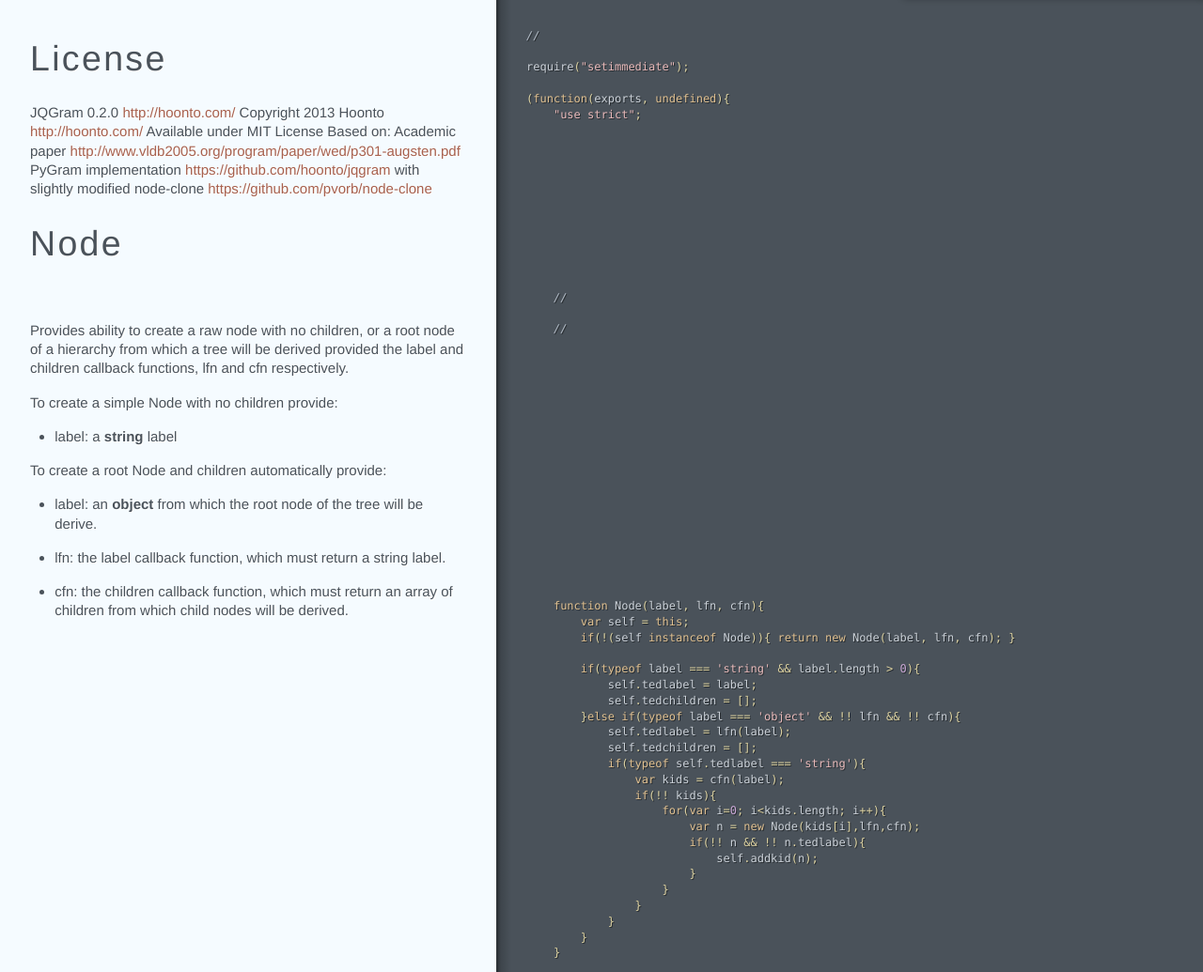
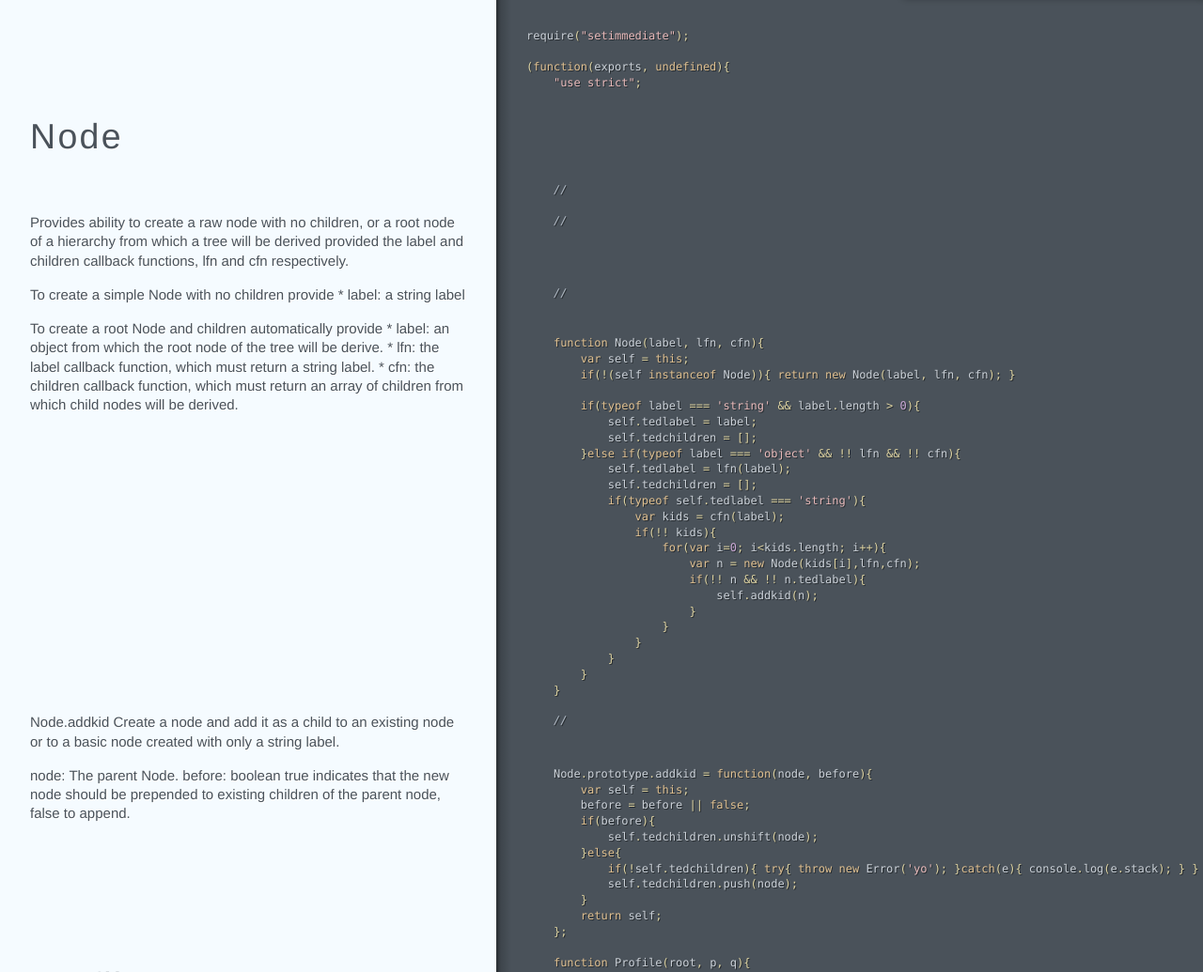
Before and after one commit to hoonto/jqgram, a plain HTML site: page jqgram.html in a window 1280 px wide. Shown: the part 36-1071 px from the top of the page at 94% size. Drawn offline with Linux system fonts and the light colour scheme.

Commit message:
Generated documentation for d06880cabc3aca6e960a2d8b2a96cbf9096487a1

```diff
--- a/assets/behavior.js
+++ b/assets/behavior.js
@@ -86,6 +86,14 @@ f.event={add:function(a,c,d,e,g){var h,i,j,k,l,m,n,o,p,q,r,s;if(!(a.nodeType===3
             "slug": "tips"
           },
           "depth": 1
+        }, {
+          "type": "heading",
+          "data": {
+            "level": 1,
+            "title": "License",
+            "slug": "license"
+          },
+          "depth": 1
         }
       ]
     }, {
@@ -100,17 +108,7 @@ f.event={add:function(a,c,d,e,g){var h,i,j,k,l,m,n,o,p,q,r,s;if(!(a.nodeType===3
         "sourcePath": "/node/hntofleet/dev/jqgram/jqgram.js",
         "projectPath": "jqgram.js",
         "targetPath": "jqgram",
-        "firstHeader": {
-          "type": "heading",
-          "data": {
-            "level": 1,
-            "title": "License",
-            "slug": "license",
-            "isFileHeader": true
-          },
-          "depth": 1
-        },
-        "title": "License"
+        "title": "jqgram"
       },
       "depth": 1,
       "outline": [
--- a/jqgram.html
+++ b/jqgram.html
@@ -1,27 +1,13 @@
-<!DOCTYPE html><html lang="en"><head><title>jqgram</title></head><meta http-equiv="Content-Type" content="text/html; charset=utf-8"><meta name="viewport" content="width=device-width, initial-scale=1.0, minimum-scale=1.0, maximum-scale=1.0"><meta name="groc-relative-root" content=""><meta name="groc-document-path" content="jqgram"><meta name="groc-project-path" content="jqgram.js"><meta name="groc-github-url" content="https://github.com/hoonto/jqgram"><link rel="stylesheet" type="text/css" media="all" href="assets/style.css"><script type="text/javascript" src="assets/behavior.js"></script><body><div id="meta"><div class="file-path"><a href="https://github.com/hoonto/jqgram/blob/master/jqgram.js">jqgram.js</a></div></div><div id="document"><div class="segment"><div class="comments"><div class="wrapper"><h1 id="license">License</h1>
-
-<p>JQGram 0.2.0 <a href="http://hoonto.com/">http://hoonto.com/</a>
-Copyright 2013 Hoonto <a href="http://hoonto.com/">http://hoonto.com/</a>
-Available under MIT License
-Based on:
-Academic paper <a href="http://www.vldb2005.org/program/paper/wed/p301-augsten.pdf">http://www.vldb2005.org/program/paper/wed/p301-augsten.pdf</a>
-PyGram implementation <a href="https://github.com/hoonto/jqgram">https://github.com/hoonto/jqgram</a>
-with slightly modified node-clone <a href="https://github.com/pvorb/node-clone">https://github.com/pvorb/node-clone</a> </p></div></div><div class="code"><div class="wrapper"><span class="c1">//</span>
-
-<span class="nx">require</span><span class="p">(</span><span class="s2">&quot;setimmediate&quot;</span><span class="p">);</span>
+<!DOCTYPE html><html lang="en"><head><title>jqgram</title></head><meta http-equiv="Content-Type" content="text/html; charset=utf-8"><meta name="viewport" content="width=device-width, initial-scale=1.0, minimum-scale=1.0, maximum-scale=1.0"><meta name="groc-relative-root" content=""><meta name="groc-document-path" content="jqgram"><meta name="groc-project-path" content="jqgram.js"><meta name="groc-github-url" content="https://github.com/hoonto/jqgram"><link rel="stylesheet" type="text/css" media="all" href="assets/style.css"><script type="text/javascript" src="assets/behavior.js"></script><body><div id="meta"><div class="file-path"><a href="https://github.com/hoonto/jqgram/blob/master/jqgram.js">jqgram.js</a></div></div><div id="document"><div class="segment"><div class="code"><div class="wrapper"><span class="nx">require</span><span class="p">(</span><span class="s2">&quot;setimmediate&quot;</span><span class="p">);</span>
 
 <span class="p">(</span><span class="kd">function</span><span class="p">(</span><span class="nx">exports</span><span class="p">,</span> <span class="kc">undefined</span><span class="p">){</span>
     <span class="s2">&quot;use strict&quot;</span><span class="p">;</span></div></div></div><div class="segment"><div class="comments"><div class="wrapper"><h1 id="node">Node</h1></div></div></div><div class="segment"><div class="code"><div class="wrapper">    <span class="c1">//</span></div></div></div><div class="segment"><div class="comments"><div class="wrapper"><p>Provides ability to create a raw node with no children, or a root node
 of a hierarchy from which a tree will be derived provided the label
-and children callback functions, lfn and cfn respectively.</p></div></div><div class="code"><div class="wrapper">    <span class="c1">//</span></div></div></div><div class="segment"><div class="comments"><div class="wrapper"><p>To create a simple Node with no children provide:</p></div></div><div class="code"><div class="wrapper">    </div></div></div><div class="segment"><div class="comments"><div class="wrapper"><ul>
-<li>label: a <strong>string</strong> label </li>
-</ul></div></div><div class="code"><div class="wrapper">    </div></div></div><div class="segment"><div class="comments"><div class="wrapper"><p>To create a root Node and children automatically provide:</p></div></div><div class="code"><div class="wrapper">    </div></div></div><div class="segment"><div class="comments"><div class="wrapper"><ul>
-<li>label: an <strong>object</strong> from which the root node of the tree will be derive.</li>
-</ul></div></div><div class="code"><div class="wrapper">    </div></div></div><div class="segment"><div class="comments"><div class="wrapper"><ul>
-<li>lfn: the label callback function, which must return a string label.</li>
-</ul></div></div><div class="code"><div class="wrapper">     </div></div></div><div class="segment"><div class="comments"><div class="wrapper"><ul>
-<li>cfn: the children callback function, which must return an array of children from which child nodes will be derived.  </li>
-</ul></div></div><div class="code"><div class="wrapper">
+and children callback functions, lfn and cfn respectively.</p></div></div><div class="code"><div class="wrapper">    <span class="c1">//</span></div></div></div><div class="segment"><div class="comments"><div class="wrapper"><p>To create a simple Node with no children provide
+* label: a string label </p></div></div><div class="code"><div class="wrapper">    <span class="c1">//</span></div></div></div><div class="segment"><div class="comments"><div class="wrapper"><p>To create a root Node and children automatically provide
+* label: an object from which the root node of the tree will be derive.
+* lfn: the label callback function, which must return a string label.
+* cfn: the children callback function, which must return an array of children from which child nodes will be derived.  </p></div></div><div class="code"><div class="wrapper">
     <span class="kd">function</span> <span class="nx">Node</span><span class="p">(</span><span class="nx">label</span><span class="p">,</span> <span class="nx">lfn</span><span class="p">,</span> <span class="nx">cfn</span><span class="p">){</span>
         <span class="kd">var</span> <span class="nx">self</span> <span class="o">=</span> <span class="k">this</span><span class="p">;</span>
         <span class="k">if</span><span class="p">(</span><span class="o">!</span><span class="p">(</span><span class="nx">self</span> <span class="k">instanceof</span> <span class="nx">Node</span><span class="p">)){</span> <span class="k">return</span> <span class="k">new</span> <span class="nx">Node</span><span class="p">(</span><span class="nx">label</span><span class="p">,</span> <span class="nx">lfn</span><span class="p">,</span> <span class="nx">cfn</span><span class="p">);</span> <span class="p">}</span>
```
Also changed, not shown: index.html (+11 -1 lines).
